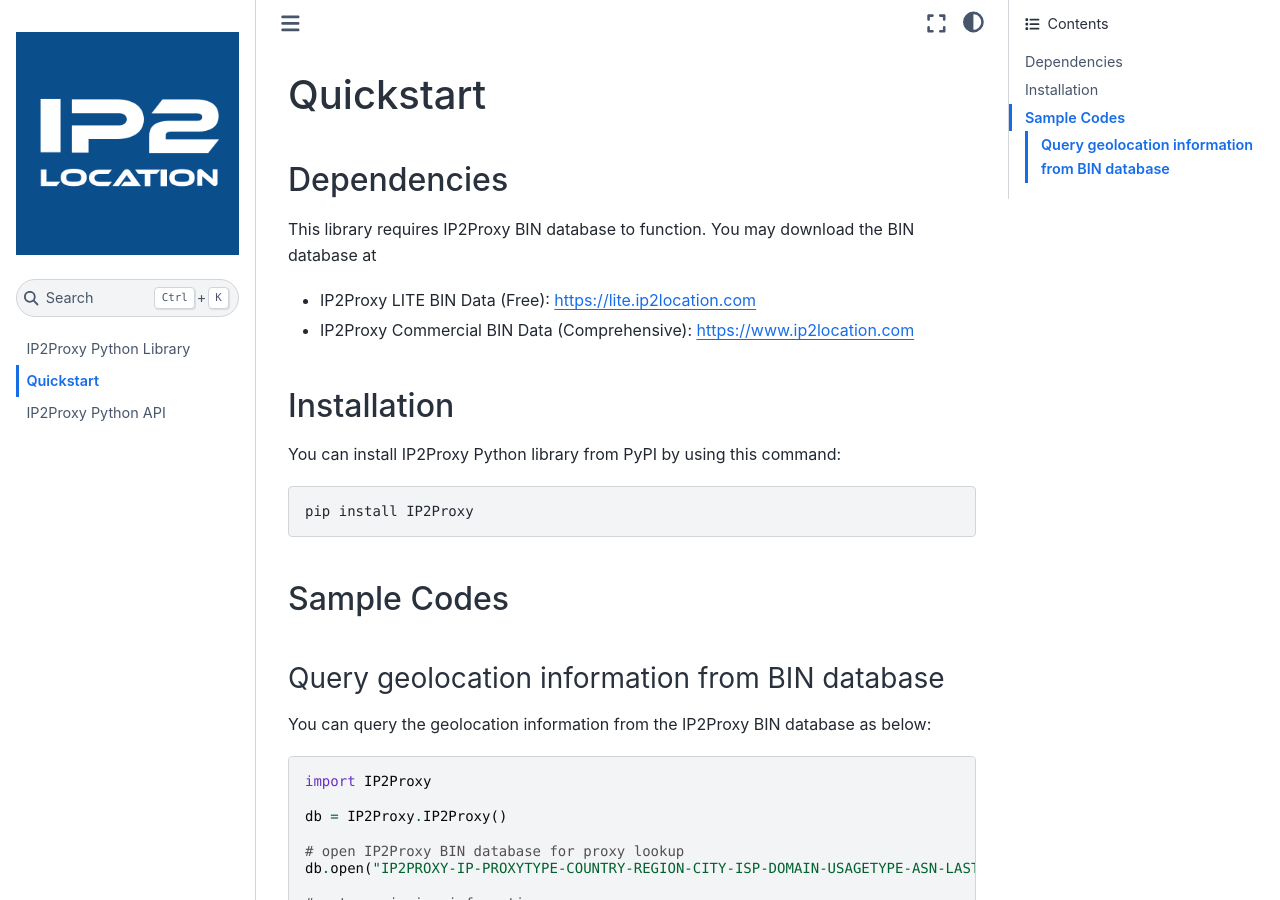
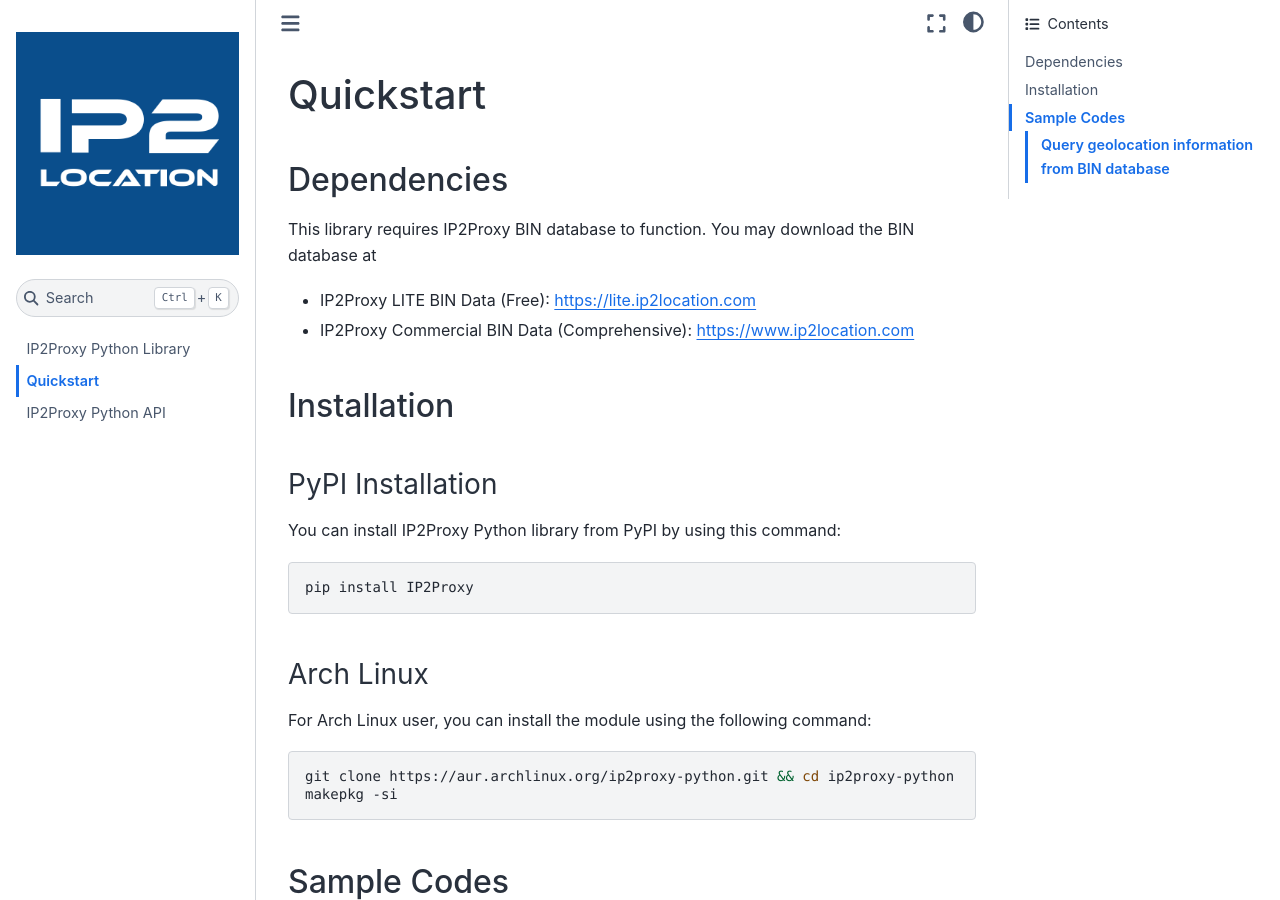
Before and after one commit to ip2location/ip2proxy-python, a Sphinx documentation site: the page built from docs/source/quickstart.md, in a window 1280 px wide and 900 px high. Built offline with Sphinx 7.4.7 and the Sphinx Book theme 1.1.4, drawn with Linux system fonts in a browser that asks for light colours.

Commit message:
Update quickstart.md
Add installation instruction for Arch Linux

````diff
--- a/docs/source/quickstart.md
+++ b/docs/source/quickstart.md
@@ -10,10 +10,20 @@
 
 ## Installation
 
+### PyPI Installation
+
 You can install IP2Proxy Python library from PyPI by using this command:
 
 ```bash
 pip install IP2Proxy
+```
+
+### Arch Linux
+
+For Arch Linux user, you can install the module using the following command:
+```Bash
+git clone https://aur.archlinux.org/ip2proxy-python.git && cd ip2proxy-python
+makepkg -si
 ```
 
 ## Sample Codes
````
